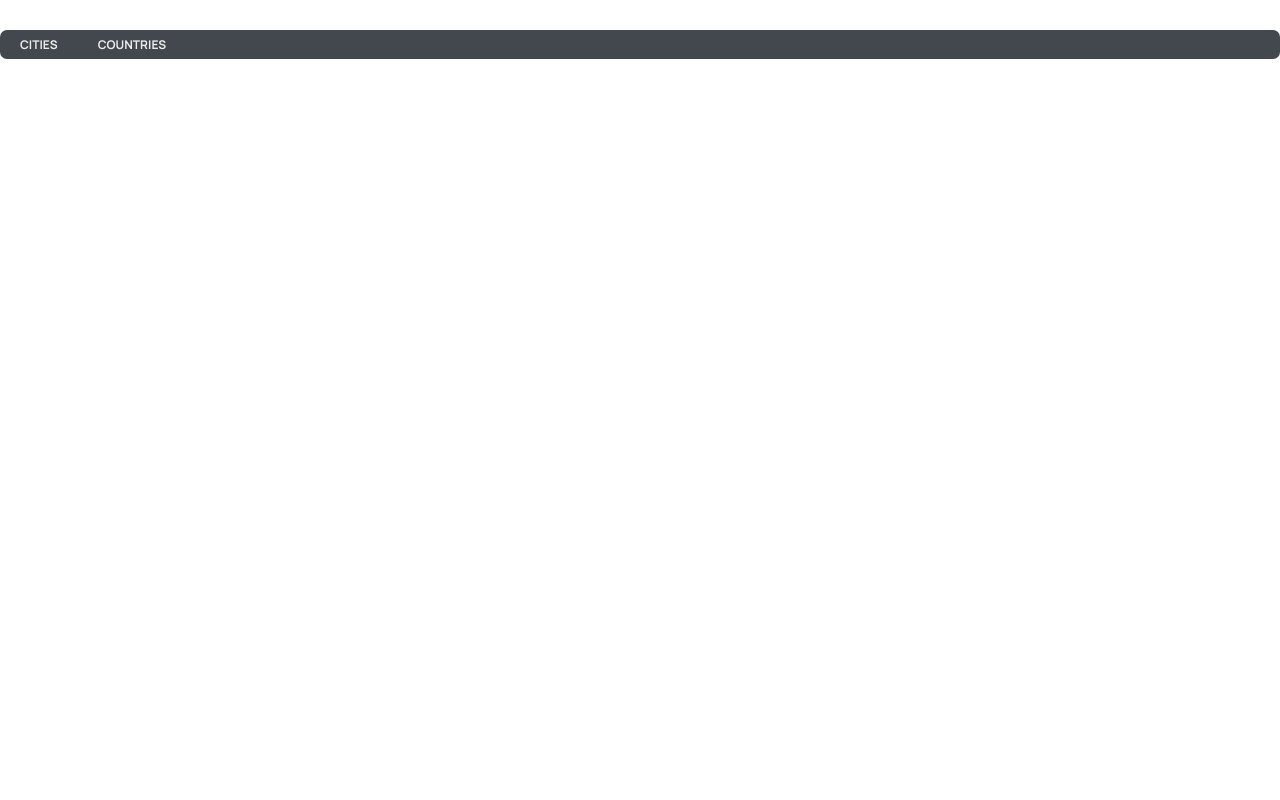
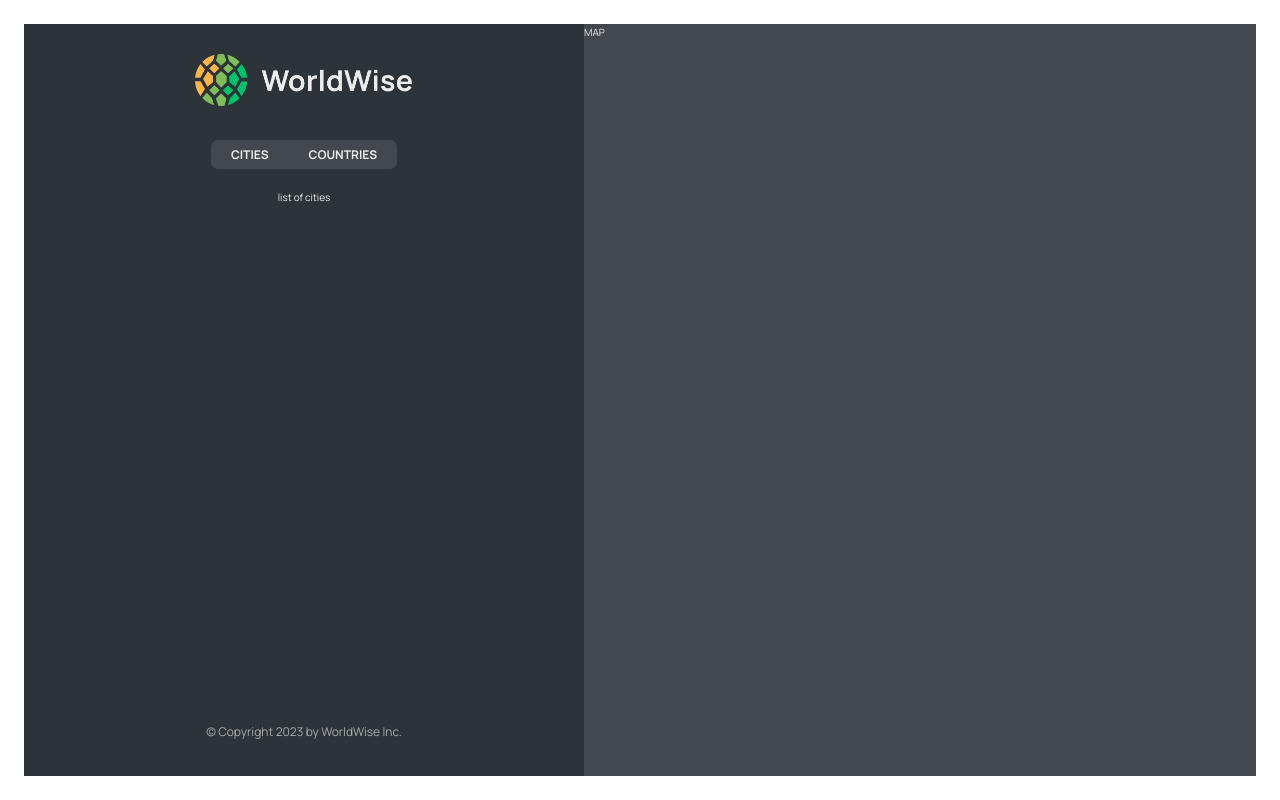
Before and after one commit to rafael-saraiva-mielczarski/React, a React (Vite) app in the folder world-wise/: page /app in a window 1280 px wide. Built offline with nearby package versions, Linux system fonts and the light colour scheme.

Commit message:
Nested Routes

```diff
--- a/world-wise/src/App.jsx
+++ b/world-wise/src/App.jsx
@@ -14,7 +14,12 @@
         <Route path="product" element={<Product />} />
         <Route path="pricing" element={<Pricing />} />
         <Route path="login" element={<Login />} />
-        <Route path="app" element={<AppLayout />} />
+        <Route path="app" element={<AppLayout />}>
+          <Route index element={<p>list of cities</p>} />
+          <Route path="cities" element={<p>list of cities</p>} />
+          <Route path="countries" element={<p>list of countries</p>} />
+          <Route path="form" element={<p>form</p>} />
+        </Route>
         <Route path="*" element={<PageNotFound />} />
       </Routes>
     </BrowserRouter>
--- /dev/null
+++ b/world-wise/src/components/CityList.jsx
@@ -0,0 +1,5 @@
+import styles from "./CityList.module.css";
+
+export default function CityList() {
+  return <div></div>;
+}
--- /dev/null
+++ b/world-wise/src/components/Map.jsx
@@ -0,0 +1,5 @@
+import styles from "./Map.module.css";
+
+export default function Map() {
+  return <div className={styles.mapContainer}>MAP</div>;
+}
--- /dev/null
+++ b/world-wise/src/components/Map.module.css
@@ -0,0 +1,38 @@
+.mapContainer {
+  flex: 1;
+  height: 100%;
+  background-color: var(--color-dark--2);
+  position: relative;
+}
+
+.map {
+  height: 100%;
+}
+
+/* Here we want to style classes that are coming from leaflet. So we want CSS Modules to give us the ACTUAL classnames, not to add some random ID to them, because then they won't match the classnames defined inside the map. The solution is to define these classes as GLOBAL */
+:global(.leaflet-popup .leaflet-popup-content-wrapper) {
+  background-color: var(--color-dark--1);
+  color: var(--color-light--2);
+  border-radius: 5px;
+  padding-right: 0.6rem;
+}
+
+:global(.leaflet-popup .leaflet-popup-content) {
+  font-size: 1.5rem;
+  display: flex;
+  align-items: center;
+  gap: 1rem;
+}
+
+:global(.leaflet-popup .leaflet-popup-content span:first-child) {
+  font-size: 2.5rem;
+  line-height: 1;
+}
+
+:global(.leaflet-popup .leaflet-popup-tip) {
+  background-color: var(--color-dark--1);
+}
+
+:global(.leaflet-popup-content-wrapper) {
+  border-left: 5px solid var(--color-brand--2);
+}
--- /dev/null
+++ b/world-wise/src/components/Sidebar.jsx
@@ -0,0 +1,20 @@
+import { Outlet } from "react-router-dom";
+import AppNav from "./AppNav";
+import Logo from "./Logo";
+import styles from "./Sidebar.module.css";
+
+export default function Sidebar() {
+  return (
+    <div className={styles.sidebar}>
+      <Logo />
+      <AppNav />
+
+      <Outlet />
+      <footer className={styles.footer}>
+        <p className={styles.copyright}>
+          &copy; Copyright {new Date().getFullYear()} by WorldWise Inc.
+        </p>
+      </footer>
+    </div>
+  );
+}
--- /dev/null
+++ b/world-wise/src/components/Sidebar.module.css
@@ -0,0 +1,19 @@
+.sidebar {
+  flex-basis: 56rem;
+  background-color: var(--color-dark--1);
+  padding: 3rem 5rem 3.5rem 5rem;
+
+  display: flex;
+  flex-direction: column;
+  align-items: center;
+  height: calc(100vh - 4.8rem);
+}
+
+.footer {
+  margin-top: auto;
+}
+
+.copyright {
+  font-size: 1.2rem;
+  color: var(--color-light--1);
+}
--- a/world-wise/src/pages/AppLayout.jsx
+++ b/world-wise/src/pages/AppLayout.jsx
@@ -1,9 +1,12 @@
-import AppNav from "../components/AppNav";
+import Map from "../components/Map";
+import Sidebar from "../components/Sidebar";
+import styles from "./AppLayout.module.css";
 
 export default function AppLayout() {
   return (
-    <div>
-      <AppNav />
+    <div className={styles.app}>
+      <Sidebar />
+      <Map />
     </div>
   );
 }
```
Also changed, not shown: world-wise/src/components/CityList.module.css (added, +15 -0 lines), world-wise/src/index.css (+0 -9 lines), 1 other file (tests, documents, lock files or other folders).
